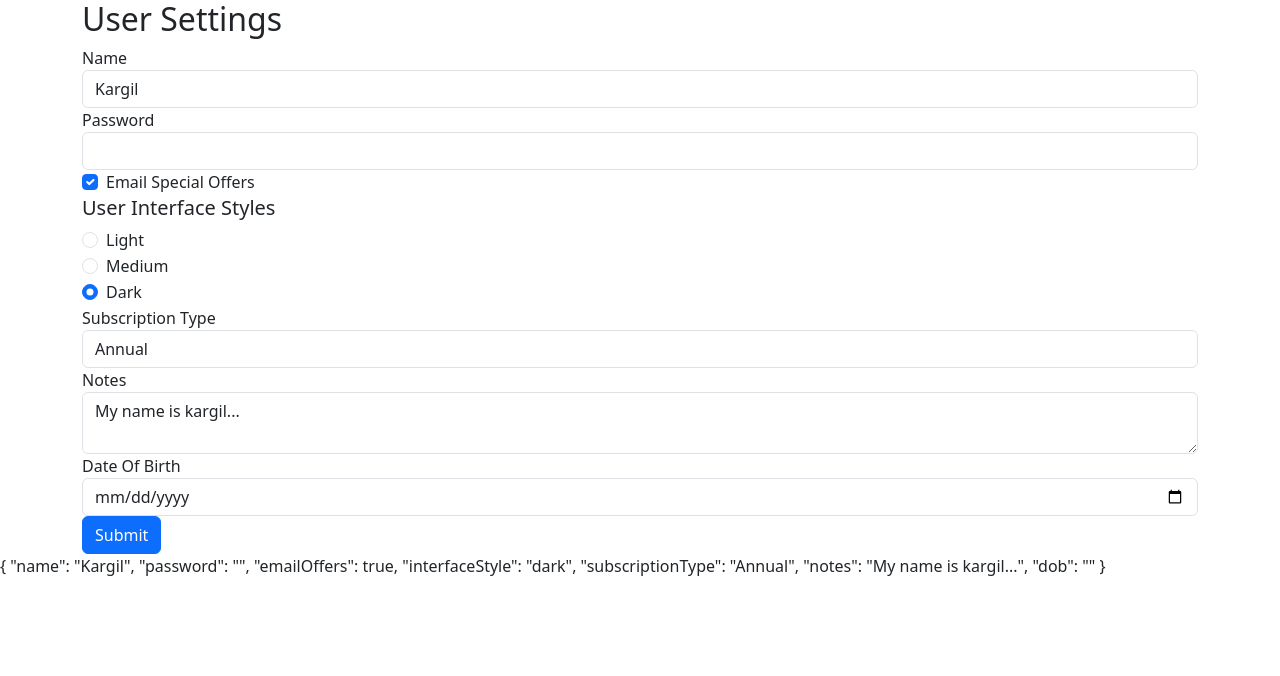
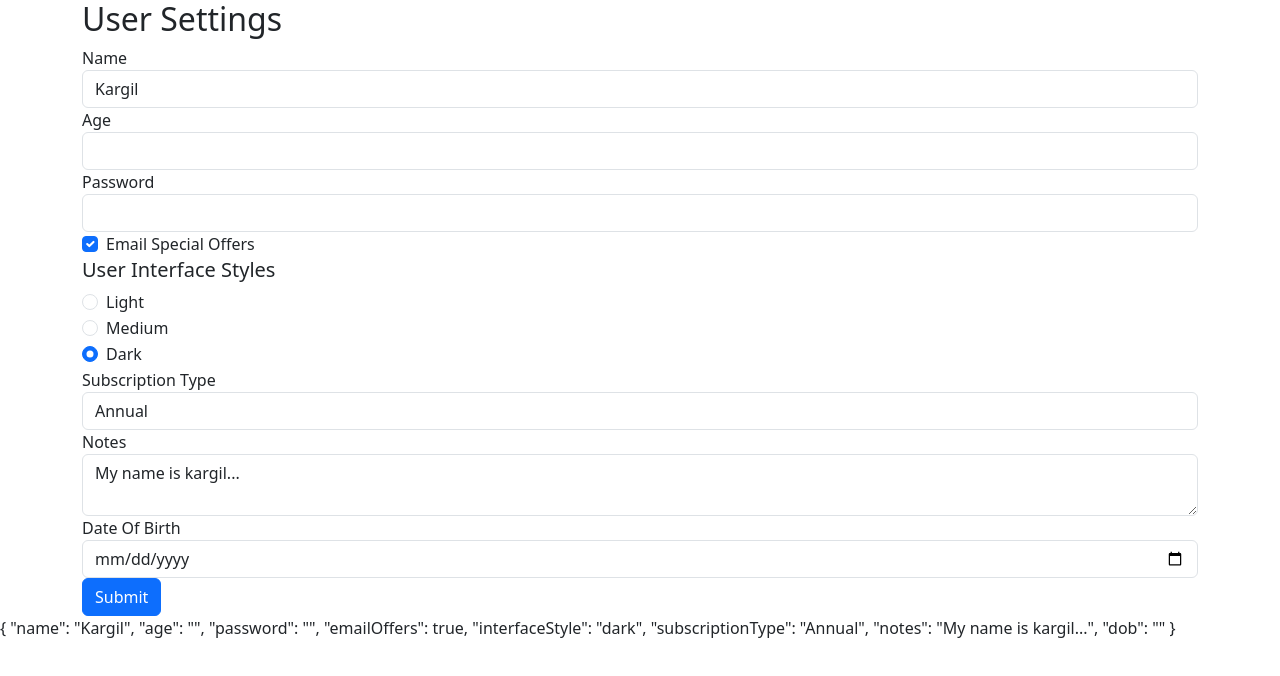
Before and after one commit to iam8139/angular-forms, an Angular app: page / in a window 1280 px wide. Shown: the top 676 px of the page. Built offline with nearby package versions, Linux system fonts and the light colour scheme.

Commit message:
form validation

```diff
--- a/src/app/user-settings-form/user-settings-form.component.css
+++ b/src/app/user-settings-form/user-settings-form.component.css
@@ -0,0 +1,7 @@
+/* .ng-invalid:not(form).ng-touched {
+    border: 1px solid red;
+} */
+
+.form-error {
+    border: 1px solid red;
+}
--- a/src/app/user-settings-form/user-settings-form.component.html
+++ b/src/app/user-settings-form/user-settings-form.component.html
@@ -1,14 +1,26 @@
 <div class="container">
     <h2>User Settings</h2>
-    <form #form="ngForm">
+    <form #form="ngForm" (ngSubmit)="onSubmit(form)">
         <div class="form-group">
             <label for="name">Name</label>
-            <input id="name" name="name" class="form-control" [(ngModel)]="userSettings.name" />
+            <input id="name" name="name" class="form-control" [(ngModel)]="userSettings.name"
+                required minlength="3" #nameField="ngModel"
+                (blur)="onBlur(nameField)"
+                [class.field-error]="form.submitted && nameField.invalid" />
+            <div [hidden]="!form.submitted|| nameField.valid"
+                class="alert alert-danger">
+                Enter a Name...
+            </div>
+        </div>
+
+        <div class="form-group">
+            <label for="age">Age</label>
+            <input id="age" name="age" class="form-control" type="number" min="18" max="25" ngModel/>
         </div>
 
         <div class="form-group">
             <label for="password">Password</label>
-            <input type="password" id="password" name="password" class="form-control" ngModel/>
+            <input type="password" id="password" name="password" class="form-control" ngModel pattern="B.*" maxlength="3"/>
         </div>
 
         <div class="form-check form-group">
--- a/src/app/user-settings-form/user-settings-form.component.ts
+++ b/src/app/user-settings-form/user-settings-form.component.ts
@@ -1,5 +1,6 @@
 import { Component, OnInit } from '@angular/core';
 import { UserSettings } from '../data/user-settings';
+import { NgForm, NgModel } from '@angular/forms';
 
 @Component({
   selector: 'app-user-settings-form',
@@ -23,4 +24,12 @@ export class UserSettingsFormComponent implements OnInit {
   ngOnInit(): void {
   }
 
+  onSubmit(form: NgForm) {
+    console.log("in onSubmit: " + form.valid);
+  }
+
+  onBlur(field: NgModel) {
+    console.log("in onBlur: ", field.valid);
+  }
+
 }
```
